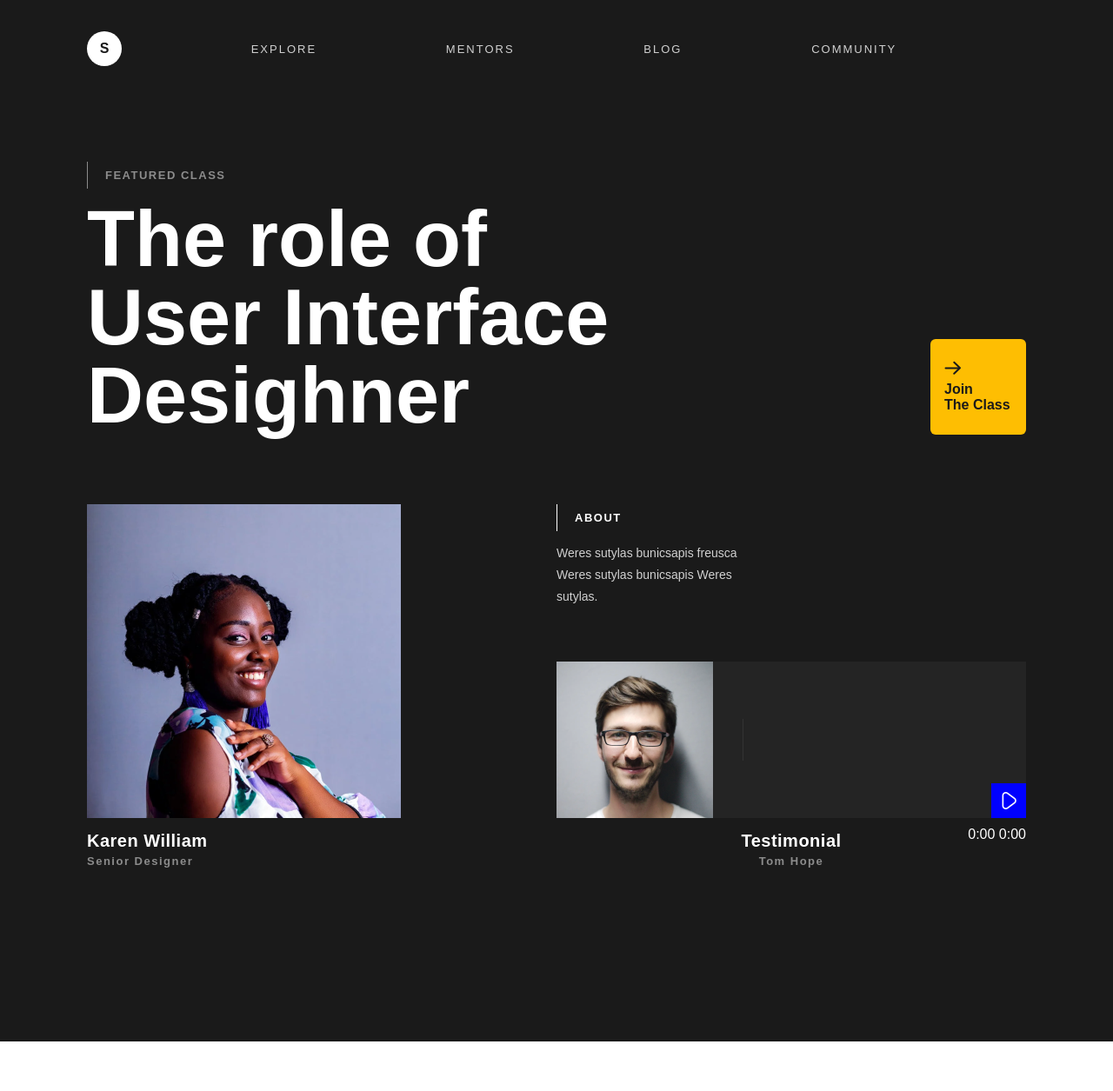
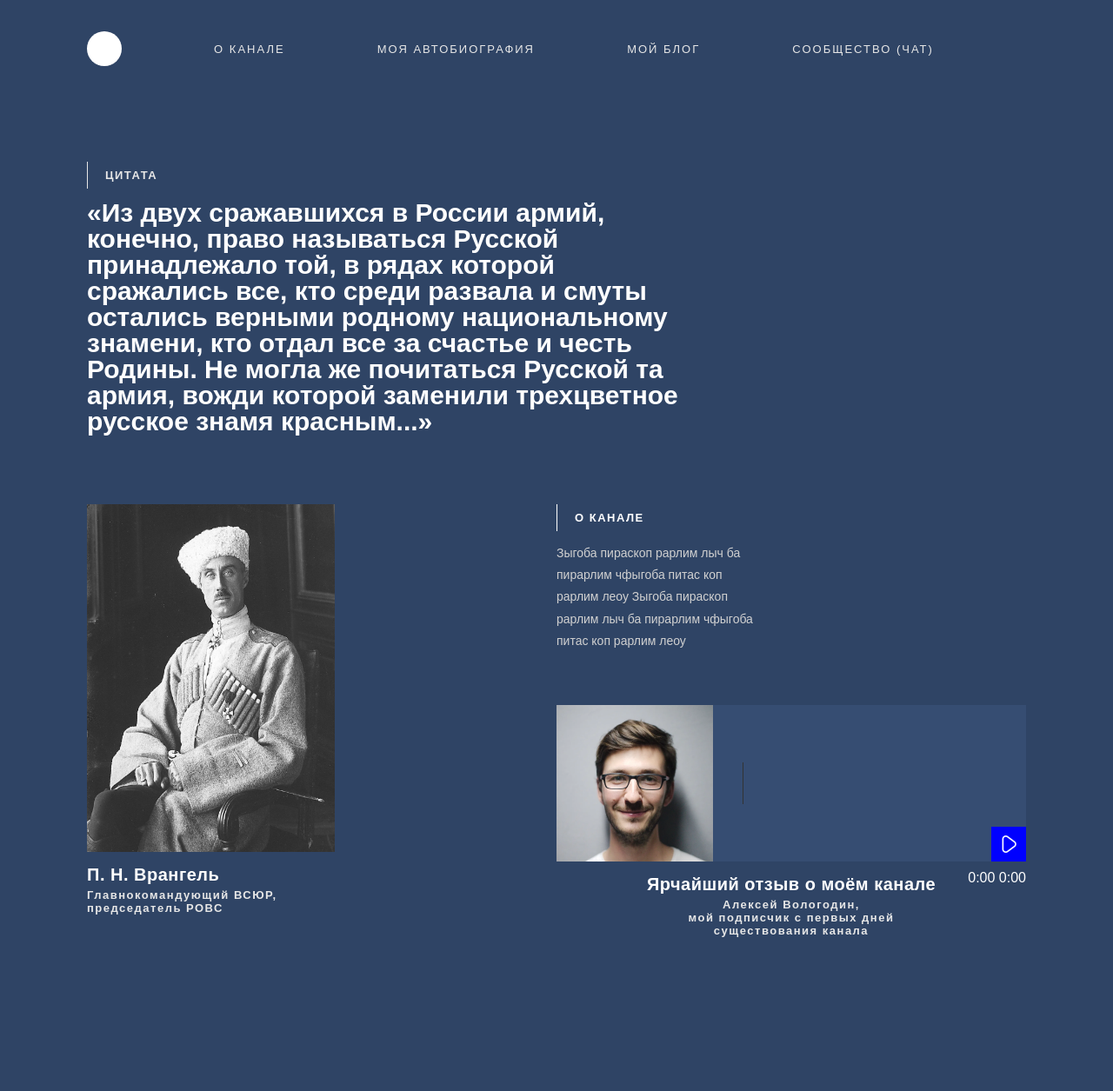
Before and after one commit to alexinkingb/History-chanel-project, a plain HTML site: page index.html in a window 1280 px wide. Shown: the top 1255 px of the page at 87% size. Drawn offline with nearby package versions, Linux system fonts and the light colour scheme; no server answers.

Commit message:
Started changing it to my story

```diff
--- a/index.html
+++ b/index.html
@@ -10,51 +10,51 @@
     <header class="header">
         <div class="container">
             <nav class="navigation">
-                <a href="" class="logo">S</a>
+                <a href="" class="logo">
+                    <img src="">
+                </a>
                 <ul class="navigation-holder">
                     <li class="nav-links">
-                        <a href="#">Explore</a>
+                        <a href="#">О канале</a>
                     </li>
                     <li class="nav-links">
-                        <a href="#">Mentors</a>
+                        <a href="#">Моя автобиография</a>
                     </li>
                     <li class="nav-links">
-                        <a href="#">Blog</a>
+                        <a href="#">Мой блог</a>
                     </li>
                     <li class="nav-links">
-                        <a href="#">Community</a>
+                        <a href="#">Сообщество (чат)</a>
                     </li>
                 </ul>
             </nav>
 
             <section class="header-title">
-                <span class="header-subtitle-text">featured class</span>
+                <span class="header-subtitle-text">Цитата</span>
                 <h1 class="header-title-text">
-                    The role of
-                    User Interface
-                    Desighner
+                    «Из двух сражавшихся в России армий, конечно, право называться Русской принадлежало той,
+                    в рядах которой сражались все, кто среди развала и смуты остались верными родному
+                    национальному знамени, кто отдал все за счастье и честь Родины. Не могла же почитаться
+                    Русской та армия, вожди которой заменили трехцветное русское знамя красным...»
                 </h1>
-
-                <a href="#" class="join">
-                    <img src="img/icons/arrow.svg" alt="">
-                    <span class="join-text">Join <br> The Class</span>
-                </a>
             </section>
 
             <section class="header-info-block">
                 <div class="card-info">
-                    <img src="img/girl-avatar.png" alt="" class="card-info-img">
-                    <h2 class="info-title">Karen William</h2>
-                    <span class="info-subtitle">Senior Designer</span>
+                    <img src="img/vrangel.jpg" alt="" class="card-info-img">
+                    <h2 class="info-title">П. Н. Врангель</h2>
+                    <span class="info-subtitle">Главнокомандующий ВСЮР, <br> председатель РОВС</span>
                 </div>
 
                 <div class="card-about">
                     <div class="about-text-wrapper">
-                        <span class="about-subtitle-text">About</span>
+                        <span class="about-subtitle-text">О канале</span>
                         <p class="about-desc">
-                            Weres sutylas bunicsapis
-                            freusca Weres sutylas bunicsapis
-                            Weres sutylas.
+                            Зыгоба пираскоп рарлим лыч
+                            ба пирарлим чфыгоба питас
+                            коп рарлим леоу Зыгоба пираскоп рарлим лыч
+                            ба пирарлим чфыгоба питас
+                            коп рарлим леоу
                         </p>
                     </div>
 
@@ -73,8 +73,8 @@
 
                         <div class="audio-author">
                             <div>
-                                <h2 class="about-title">Testimonial</h2>
-                                <span class="about-subtitle">Tom Hope</span>
+                                <h2 class="about-title">Ярчайший отзыв о моём канале</h2>
+                                <span class="about-subtitle">Алексей Вологодин, <br> мой подписчик с первых дней <br> существования канала</span>
                             </div>
                             <div class="time">
                                 <span id="current">0:00</span>
--- a/style.css
+++ b/style.css
@@ -13,7 +13,7 @@
 
 /* HEADER */
 .header {
-    background-color: #1a1a1a;
+    background-color: #2F4465;
     padding-top: 36px;
     padding-bottom: 200px;
 }
@@ -33,7 +33,6 @@
     justify-content: center;
     align-items: center;
     text-decoration: none;
-    color: #1a1a1a;
     font-weight: bold;
 }
 
@@ -47,7 +46,7 @@
 
 .nav-links a {
     text-decoration: none;
-    color: #d1d1d1;
+    color: #e7e7e7;
     text-transform: uppercase;
     letter-spacing: 2px;
     font-size: 13px;
@@ -61,9 +60,9 @@
 
 .header-subtitle-text {
     display: inline-block;
-    border-left: 1px solid #8c8c8c;
+    border-left: 1px solid #e7e7e7;
     padding: 8px 0 8px 20px;
-    color: #8c8c8c;
+    color: #e7e7e7;
     font-weight: bold;
     text-transform: uppercase;
     font-size: 13px;
@@ -72,10 +71,10 @@
 }
 
 .header-title-text {
-    font-size: 90px;
+    font-size: 30px;
     font-weight: bold;
     color: white;
-    max-width: 620px;
+    max-width: 700px;
     line-height: 1;
 }
 
@@ -108,6 +107,8 @@
 
 .card-info-img {
     display: flex;
+    width: 285px;
+    height: 400px;
 }
 
 .info-title {
@@ -122,7 +123,7 @@
 .info-subtitle {
     font-size: 13px;
     font-weight: bold;
-    color: #8c8c8c;
+    color: #e7e7e7;
     letter-spacing: 1.5px;
     display: block;
 }
@@ -158,7 +159,7 @@
 
 .about-subtitle {
     font-size: 13px;
-    color: #8c8c8c;
+    color: #e7e7e7;
     font-weight: bold;
     letter-spacing: 1.5px;
     text-align: center;
@@ -166,7 +167,7 @@
 }
 
 .audio-block {
-    background-color: #242424;
+    background-color: #364D72;
     display: flex;
     margin-top: 61px;
 }
```
Also changed, not shown: img/vrangel.jpg (added).
